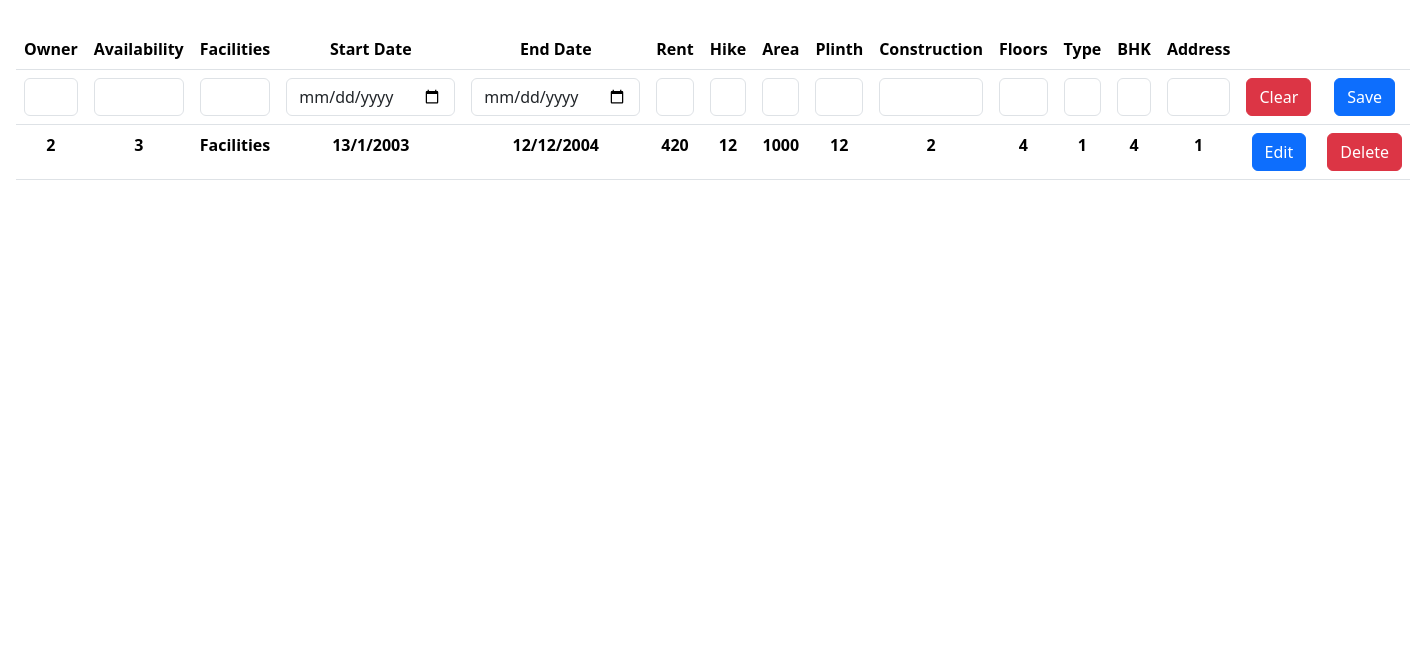
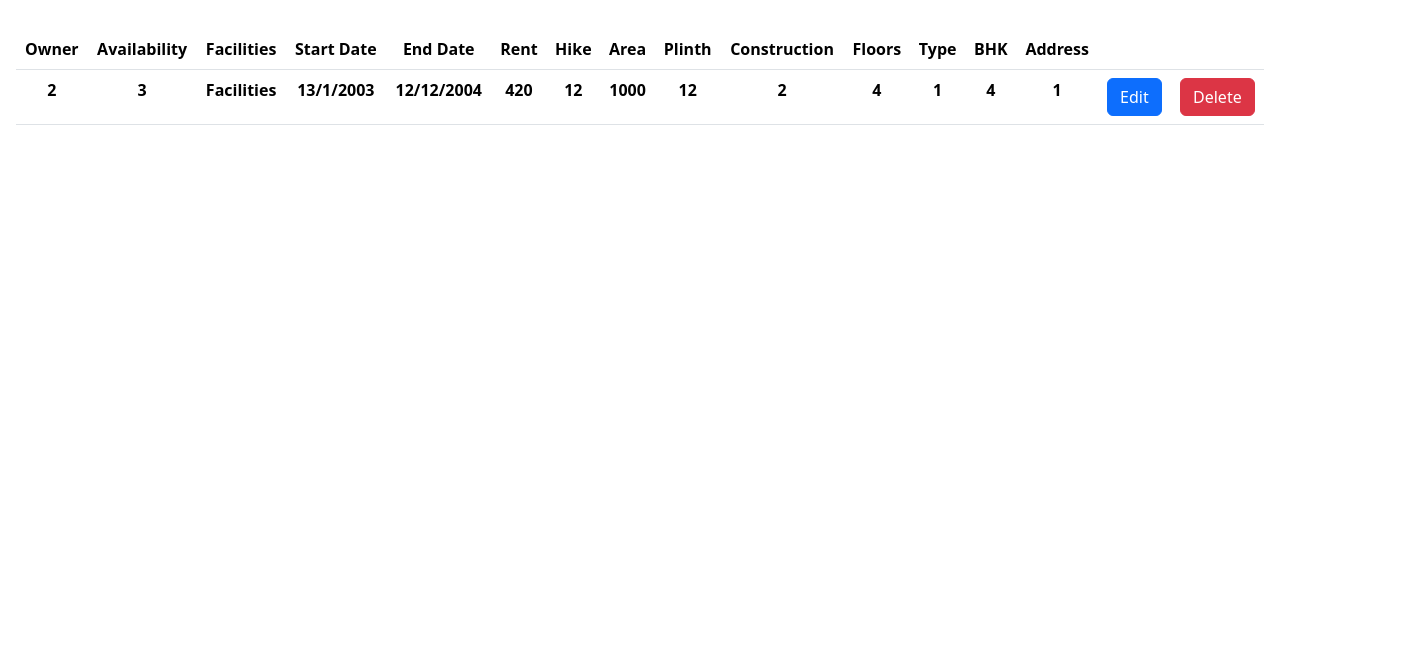
Before and after one commit to AnirudhBagalkotker/DBMS_PROJECT, a website: page views/property.html in a window 1280 px wide. Shown: the part 139-800 px from the top of the page, 1410 px wide, since content can reach past the window. Drawn offline with nearby package versions, Linux system fonts and the light colour scheme.

```diff
--- a/public/js/rentals.js
+++ b/public/js/rentals.js
@@ -11,7 +11,7 @@
                 <th scope="col" id="enddateField_${row.PID}">${end_date}</th>
                 <th scope="col" id="rentField_${row.PID}">${row.rent}</th>
                 <th scope="col" id="hikeField_${row.PID}">${row.hike}</th>
-                <th scope="col" id="areaField_${row.PID}">${row.}</th>
+                <th scope="col" id="areaField_${row.PID}">${row.area}</th>
                 <th scope="col" id="plinthField_${row.PID}">${row.}</th>
                 <th scope="col" id="constructionField_${row.PID}">${row.}</th>
                 <th scope="col" id="addressField_${row.PID}">${add}</th>
--- a/views/property.html
+++ b/views/property.html
@@ -39,48 +39,6 @@
 					</tr>
 				</thead>
 				<tbody id="rowData">
-					<div id="addpropertytablerow">
-						<form>
-							<tr>
-								<th scope="col"><input type="number" class="form-control w-100" id="addowneruidField"
-										name="owneruidField"></th>
-								<th scope="col"><input type="number" class="form-control w-100"
-										id="addavailibilityField" name="availibilityField"></th>
-								<th scope="col"><input type="text" class="form-control w-100" id="addfacilitiesField"
-										name="facilitiesField"></th>
-								<th scope="col"><input type="date" class="form-control w-auto" id="addstartdateField"
-										name="startdateField"></th>
-								<th scope="col"><input type="date" class="form-control w-auto" id="addenddateField"
-										name="enddateField"></th>
-								<th scope="col"><input type="number" class="form-control w-100" id="addrentField"
-										name="rentField"></th>
-								<th scope="col"><input type="number" class="form-control w-100" id="addhikeField"
-										name="hikeField"></th>
-								<th scope="col"><input type="number" class="form-control w-100" id="addareaField"
-										name="areaField"></th>
-								<th scope="col"><input type="number" class="form-control w-100" id="addplinthField"
-										name="plinthField"></th>
-								<th scope="col"><input type="number" class="form-control w-100"
-										id="addconstructionField" name="constructionField"></th>
-								<th scope="col"><input type="number" class="form-control w-100" id="addfloorsField"
-										name="floorsField"></th>
-								<th scope="col"><input type="number" class="form-control w-100" id="addtypeField"
-										name="typeField"></th>
-								<th scope="col"><input type="number" class="form-control w-100" id="addbhkField"
-										name="bhkField"></th>
-								<th scope="col"><input type="number" class="form-control w-100" id="addaddressField"
-										name="addressField"></th>
-								<th scope="col"><button class="btn btn-danger m-0" type="button" id="addclearButton">
-										Clear
-									</button></th>
-								<th scope="col"><button class="btn btn-primary m-0" type="button" id="addsaveButton">
-										Save
-									</button></th>
-							</tr>
-						</form>
-					</div>
-
-
 					<div id="propertytablerow">
 						<tr>
 							<th scope="col">2</th>
```
Also changed, not shown: server.js (+12 -0 lines).
